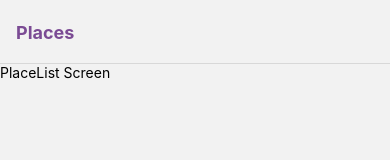
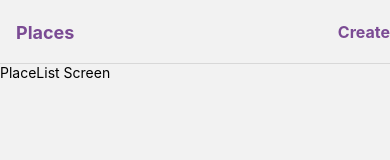
Before and after one commit to sotopro/newlocation, a React Native app: screen /Place in a window 390 px wide. Shown: the top 160 px of the page. Built offline with nearby package versions, Linux system fonts and the light colour scheme.

Commit message:
[feature] - create header button component in navigation & add

```diff
--- /dev/null
+++ b/src/components/atoms/header-button/index.js
@@ -0,0 +1,18 @@
+import React from "react";
+import { TouchableOpacity, Text } from "react-native";
+import { COLORS } from "../../../constants";
+import { styles } from "./styles";
+
+const HeaderButton = ({ navigation}) => {
+
+    const onPress = () => {
+        navigation.push('NewPlace');
+    }
+    return (
+        <TouchableOpacity onPress={() => onPress()}>
+            <Text style={styles.textButton}>Create</Text>
+        </TouchableOpacity>
+    )
+}
+
+export default HeaderButton;
--- /dev/null
+++ b/src/components/atoms/header-button/styles.js
@@ -0,0 +1,10 @@
+import { StyleSheet } from "react-native";
+import { COLORS } from "../../../constants";
+
+export const styles = StyleSheet.create({
+    textButton: {
+        fontSize: 16,
+        fontWeight: "bold",
+        color: COLORS.primaryColor
+    },
+});
--- a/src/navigation/main-navigator.js
+++ b/src/navigation/main-navigator.js
@@ -8,6 +8,7 @@ import PlaceList from "../screens/place-list";
 import PlaceDetail from "../screens/place-detail";
 import NewPlace from "../screens/new-place";
 import Map from "../screens/map";
+import HeaderButton from "../components/atoms/header-button";
 
 const mainStack = createNativeStackNavigator();
 
@@ -25,7 +26,15 @@ const MainStackNavigator = () => {
                     fontWeight: 'bold',
                 }
             }}>
-                <mainStack.Screen name="Place" component={PlaceList} options={{ title: 'Places' }}/>
+                <mainStack.Screen
+                    name="Place"
+                    component={PlaceList}
+                    options={({ navigation }) => (
+                        {
+                            title: 'Places',
+                            headerRight: () => <HeaderButton navigation={navigation} />
+                        }
+                    )}/>
                 <mainStack.Screen name="PlaceDetail" component={PlaceDetail} options={{ title: 'Place Details' }}/>
                 <mainStack.Screen name="NewPlace" component={NewPlace} options={{ title: 'New Place' }}/>
                 <mainStack.Screen name="Map" component={Map} options={{ title: 'Maps'  }}/>
```
